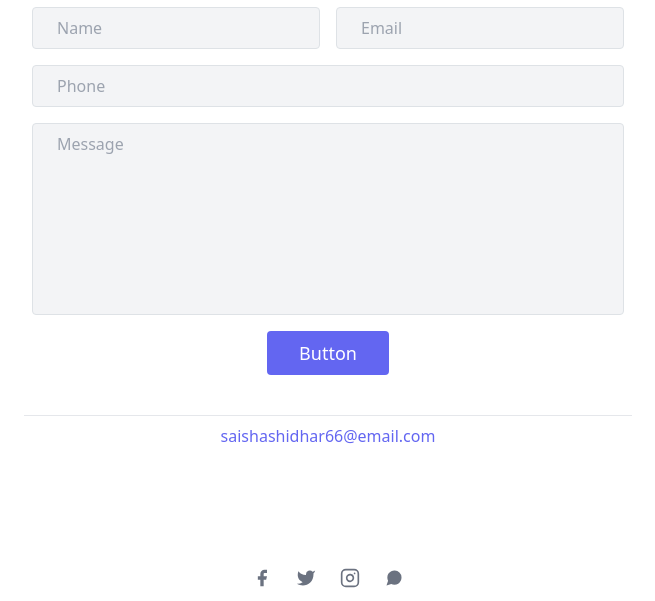
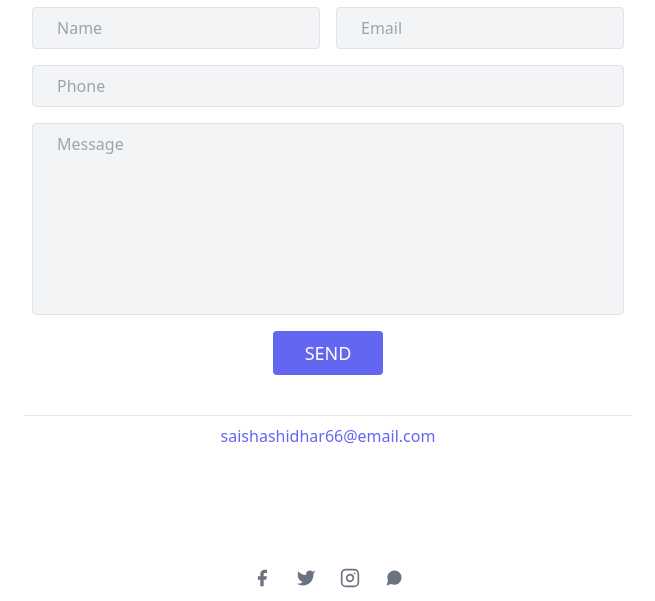
Before and after one commit to Saishashidhar66/ecommerce-recommendation-engine-django, a Django app: page /contact/ in a window 1280 px wide. Shown: the part 254-855 px from the top of the page, without its empty margins (312-967 px from the left). Run offline with Django 3.2, Linux system fonts and the light colour scheme; some libraries are stand-ins or nearby versions.

Commit message:
contactset

```diff
--- a/templates/contact.html
+++ b/templates/contact.html
@@ -24,7 +24,7 @@
                         <textarea class="w-full bg-gray-100 rounded border border-gray-400 focus:outline-none h-48 focus:border-indigo-500 text-base px-4 py-2 resize-none block" placeholder="Message" name="message"></textarea>
                     </div>
                     <div class="p-2 w-full">
-                        <button class="flex mx-auto text-white bg-indigo-500 border-0 py-2 px-8 focus:outline-none hover:bg-indigo-600 rounded text-lg">Button</button>
+                        <button class="flex mx-auto text-white bg-indigo-500 border-0 py-2 px-8 focus:outline-none hover:bg-indigo-600 rounded text-lg">SEND</button>
                     </div>
         </form>
         <div class="p-2 w-full pt-8 mt-8 border-t border-gray-200 text-center">
```
